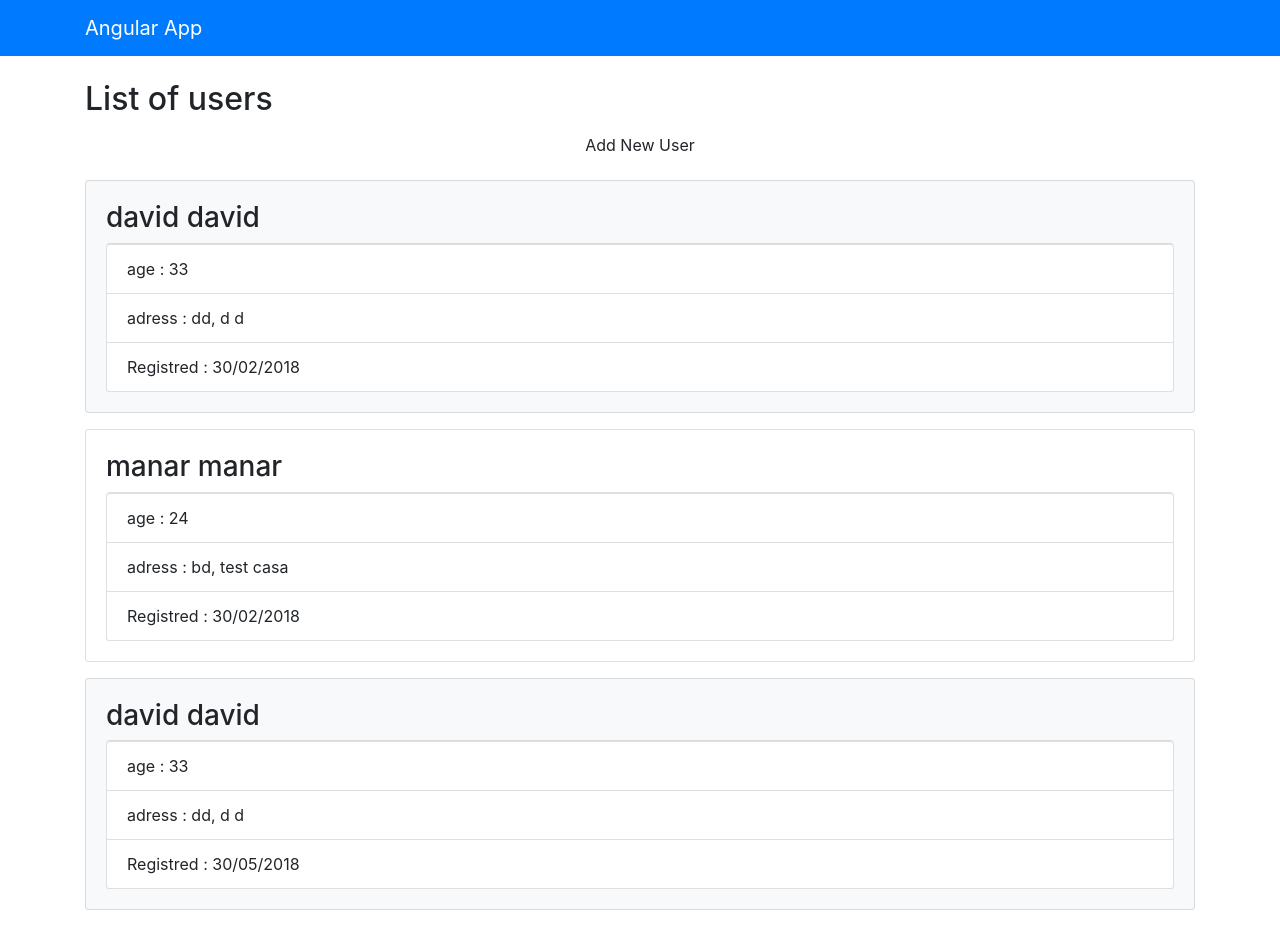
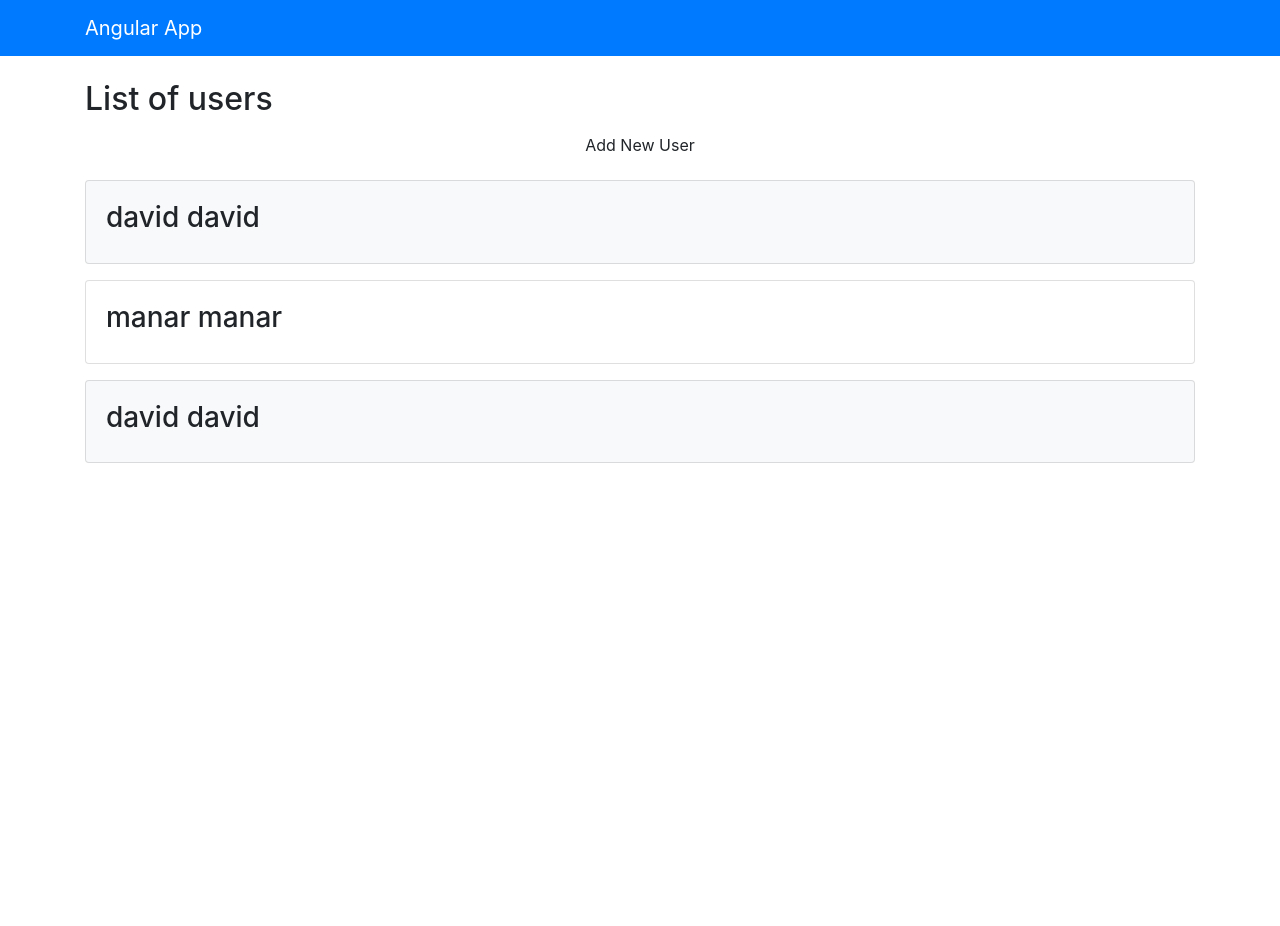
Before and after one commit to ManarBou/Angular-Front-To-Back, an Angular app: page / in a window 1280 px wide. After the commit the page ends 800 px from the top, so only its background shows below. Built offline with nearby package versions, Linux system fonts and the light colour scheme.

Commit message:
1. Mouse Events & Manipulating State

```diff
--- a/src/app/components/users/users.component.html
+++ b/src/app/components/users/users.component.html
@@ -1,5 +1,5 @@
 <h2>List of users</h2>
-<button [disabled]="!enableAdd" class="btn btn-block mb-3">Add New User</button>
+<button (click)="addUser({firstName : 'angular', lastName : 'Js'})" [disabled]="!enableAdd" class="btn btn-block mb-3">Add New User</button>
 <ul class="list-unstyled" *ngIf="loaded && users.length > 0 ">
     <li class="card card-body mb-3" *ngFor="let user of users" [class.bg-light]="user.isActive">
 
--- a/src/app/components/users/users.component.ts
+++ b/src/app/components/users/users.component.ts
@@ -11,7 +11,7 @@ export class UsersComponent implements OnInit {
 
   users: User[];
   loaded: boolean = false;
-  showExtended: boolean = true;
+  showExtended: boolean = false;
   enableAdd: boolean = true;
 
 
@@ -68,5 +68,10 @@ export class UsersComponent implements OnInit {
     this.users.push(user);
   }
 
+  fireEvent(e){
+    // console.log('button clicked..');
+    console.log(e);
+  }
+
 
 }
```
